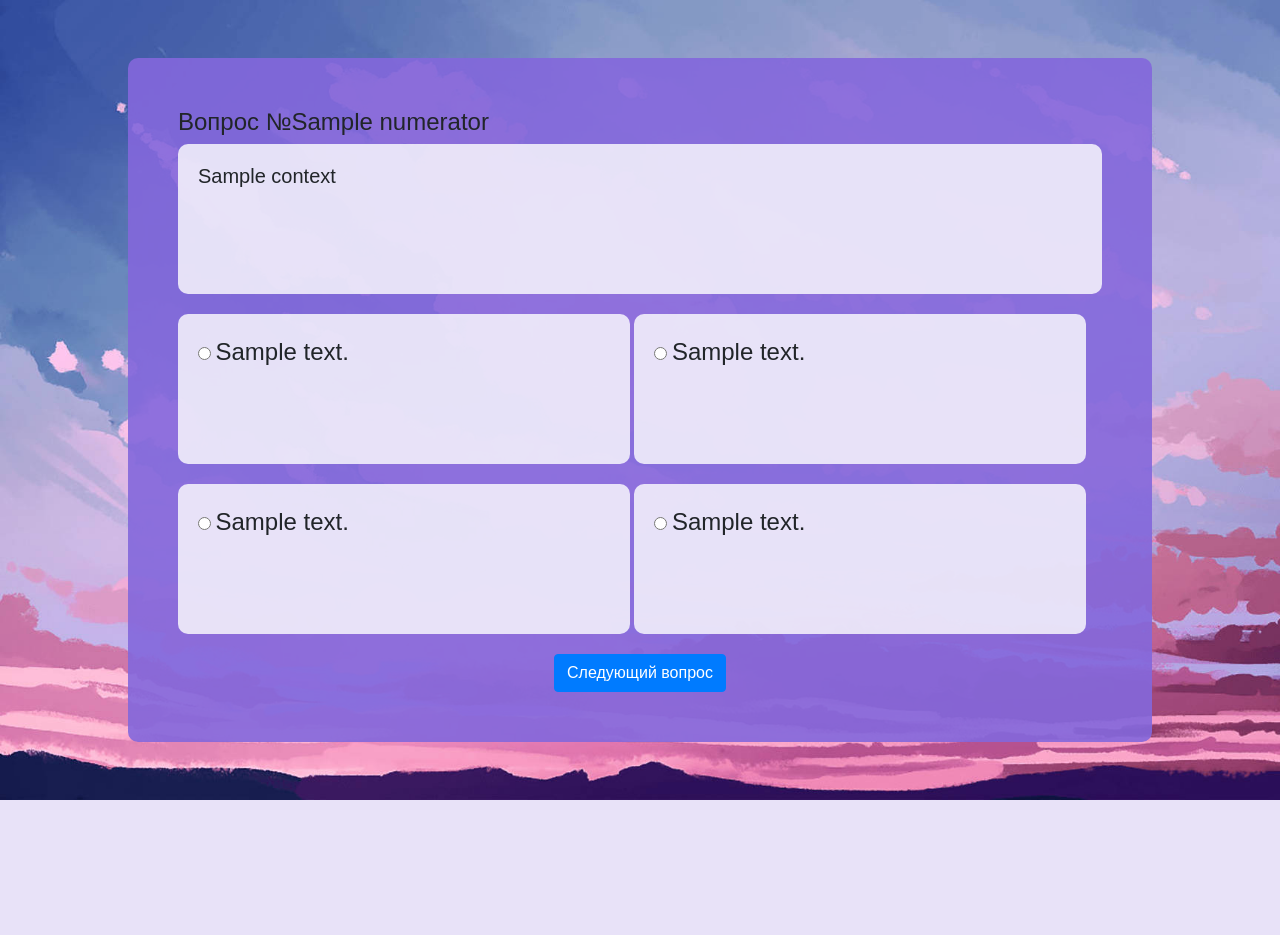
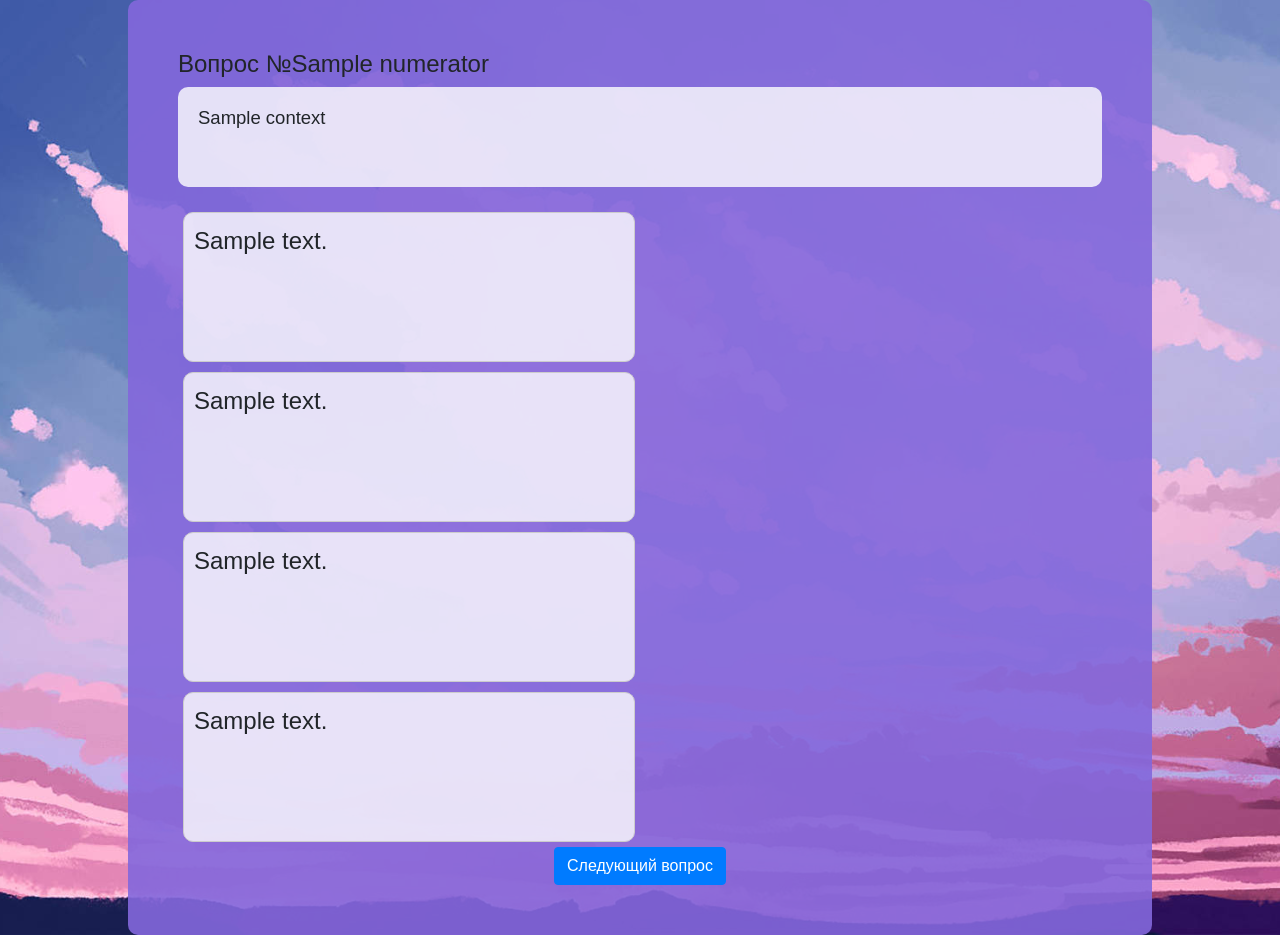
Before and after one commit to nikitaputintsevprogramming/Flask-Temlplate-Quiz, a Flask app: template templates/question.html in a window 1280 px wide. Before the commit the page ends 800 px from the top, so only its background shows below. Run offline with Flask 3, Linux system fonts and the light colour scheme; the template is opened without the code that fills it: most values are stand-ins (such as "Sample title", 1, 10 or a date in 2020); some libraries are stand-ins or nearby versions.

Commit message:
выбор radio

```diff
--- a/static/css/style.css
+++ b/static/css/style.css
@@ -20,7 +20,7 @@
 }
 
 
-label {
+label, #question {
   /* display: inline-block; */
   /* white-space: nowrap; */
   font-size: 16px; /* Базовый размер шрифта */
@@ -30,9 +30,6 @@
 }
 
 
-#h5 {
-  font-size: clamp(16px, 3vw, 24px); /* Адаптивный размер шрифта для элемента с id h5 */
-}
 
 .question-block, .answer-block {
   background-color: rgba(255, 255, 255, 0.8);
@@ -45,7 +42,7 @@
 
 .question-block {
   width: 100%;
-  height: 350px; /* Фиксированная высота для вопроса */
+  height: 100px; /* Фиксированная высота для вопроса */
 }
 
 .answer-block {
--- a/templates/question.html
+++ b/templates/question.html
@@ -10,6 +10,24 @@
     <!-- <script src="../static/js/modules.js" type="application/javascript"></script> -->
     <script src="../static/js/script.js" ></script>
     <script src="../static/js/start.js"></script>
+    <style>
+      .answer-block {
+        display: inline-block;
+        padding: 10px;
+        margin: 5px;
+        border: 1px solid #ccc;
+        cursor: pointer;
+        transition: background-color 0.3s ease;
+      }
+
+      .answer-block.selected {
+        background-color: #d3d3d3; /* Цвет при выборе */
+      }
+
+      .answer-block input[type="radio"] {
+        display: none; /* Скрыть радио-кнопки */
+      }
+    </style>
 </head>
 <body>
     <div class="container">
@@ -52,7 +70,7 @@
     <script>
       function adjustFontSize() {
         const labels = document.querySelectorAll('.responsive-label');
-        let maxHeight = 100;
+        let maxHeight = 0;
 
         // Находим максимальную высоту метки
         labels.forEach(label => {
@@ -66,7 +84,7 @@
 
         // Устанавливаем минимальный и максимальный размер шрифта
         const minFontSize = 12; // Минимальный размер шрифта в пикселях
-        const maxFontSize = 100; // Максимальный размер шрифта в пикселях
+        const maxFontSize = 24; // Максимальный размер шрифта в пикселях
 
         let newFontSize = Math.max(minFontSize, Math.min(maxFontSize, 16 * ratio));
 
@@ -74,6 +92,10 @@
         labels.forEach(label => {
           label.style.fontSize = `${newFontSize}px`;
         });
+
+        // Регулировка размера шрифта для элемента с id "question"
+        const question= document.getElementById('question');
+        question.style.fontSize = `${3 * ratio}px`;
       }
 
       // Регулировка размера шрифта при загрузке страницы
@@ -82,6 +104,22 @@
       // Регулировка размера шрифта при изменении размера окна
       window.addEventListener('resize', adjustFontSize);
     </script>
+    <script>
+      document.querySelectorAll('.answer-block').forEach(block => {
+        block.addEventListener('click', () => {
+          // Снимаем выбор со всех блоков
+          document.querySelectorAll('.answer-block').forEach(block => {
+            block.classList.remove('selected');
+          });
 
+          // Добавляем выбор к текущему блоку
+          block.classList.add('selected');
+
+          // Ставим соответствующую радио-кнопку в выбранное состояние
+          const radioId = block.getAttribute('data-radio');
+          document.getElementById(radioId).checked = true;
+        });
+      });
+    </script>
 </body>
 </html>
```
Also changed, not shown: 1 other file.
